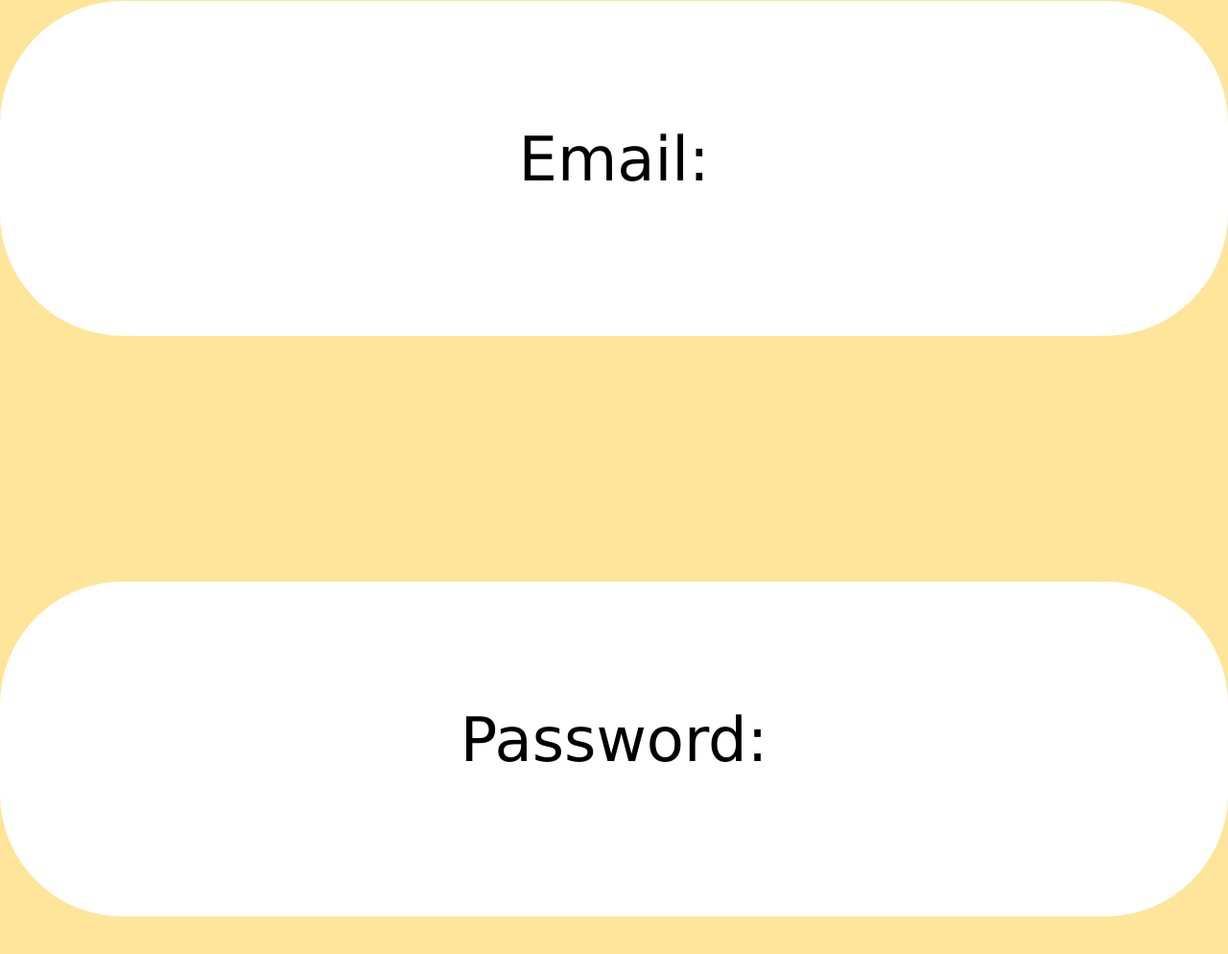
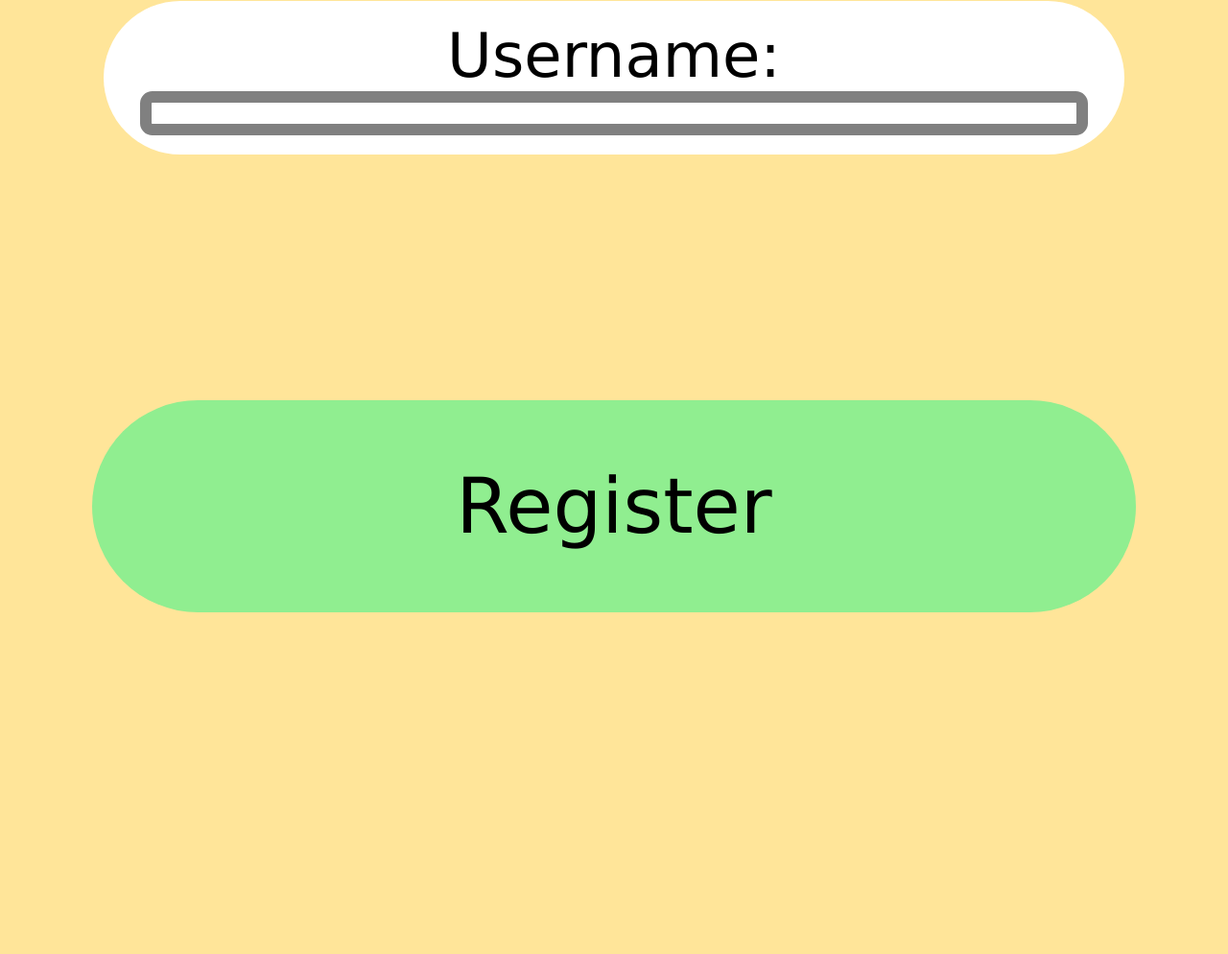
Before and after one commit to FirePenguin99/WebProg_HIIT_app, a website: page pages/register.html in a window 1280 px wide. Shown: the part 476-1470 px from the top of the page at 96% size. After the commit the page ends 1114 px from the top, so only its background shows below. Drawn offline with Linux system fonts and the light colour scheme.

Commit message:
remade register page and added style

```diff
--- a/pages/register.html
+++ b/pages/register.html
@@ -3,15 +3,12 @@
 <title>Register</title>
 <!-- <script defer src="index.js" defer></script> -->
 <link rel="stylesheet" href="style/index_style.css">
+<link rel="stylesheet" href="style/register_style.css">
 
 <h1>Register</h1>
 
 <section class="inputField">
-    <p>Email:</p> <input id="emailInput"></input>
-</section>
-
-<section class="inputField">
-    <p>Password:</p> <input id="emailInput"></input>
+    <p>Username:</p> <input id="usernameInput"></input>
 </section>
 
 <button class="accept"> Register </button>
--- a/pages/style/index_style.css
+++ b/pages/style/index_style.css
@@ -35,18 +35,6 @@ a {
 
 p {
     font-size: 400%;
-    /* float: left; */
-}
-
-.inputField {
-    margin-top: 20%;
-    background: white;
-    padding: 10%;
-    width: 80%;
-}
-
-input {
-    size: 90vw;
 }
 
 .accept {
--- /dev/null
+++ b/pages/style/register_style.css
@@ -0,0 +1,18 @@
+.inputField {
+    margin-top: 20%;
+    background: white;
+    padding: 2.5vh;
+    width: 80vw;
+}
+
+button {
+    height: 100%;
+}
+
+input {
+    border-radius: 1vw;
+    width: 75vw;
+    height: 2.5vh;
+    font-size: 300%;
+    border: solid 0.25em grey;
+}
```
